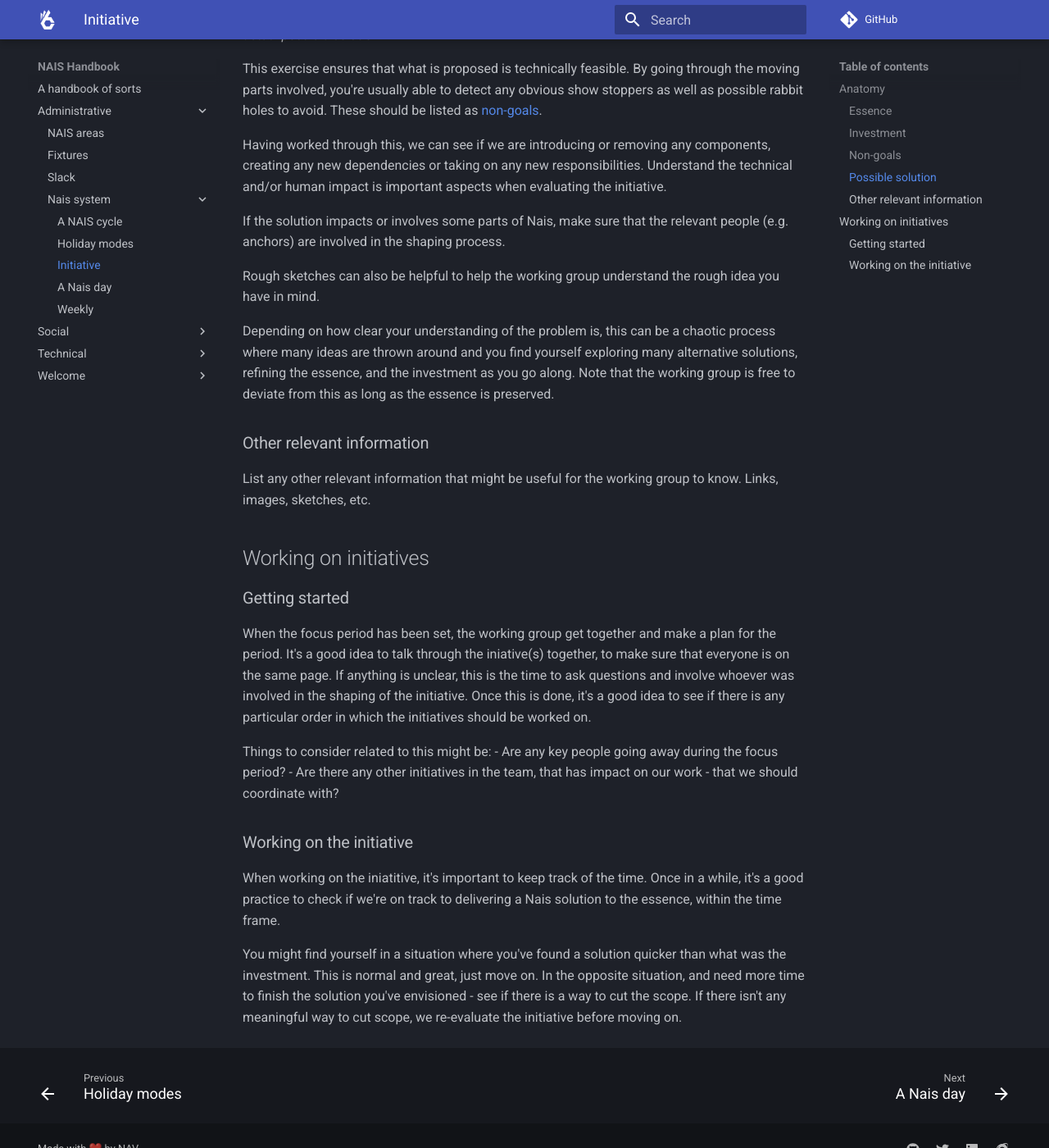
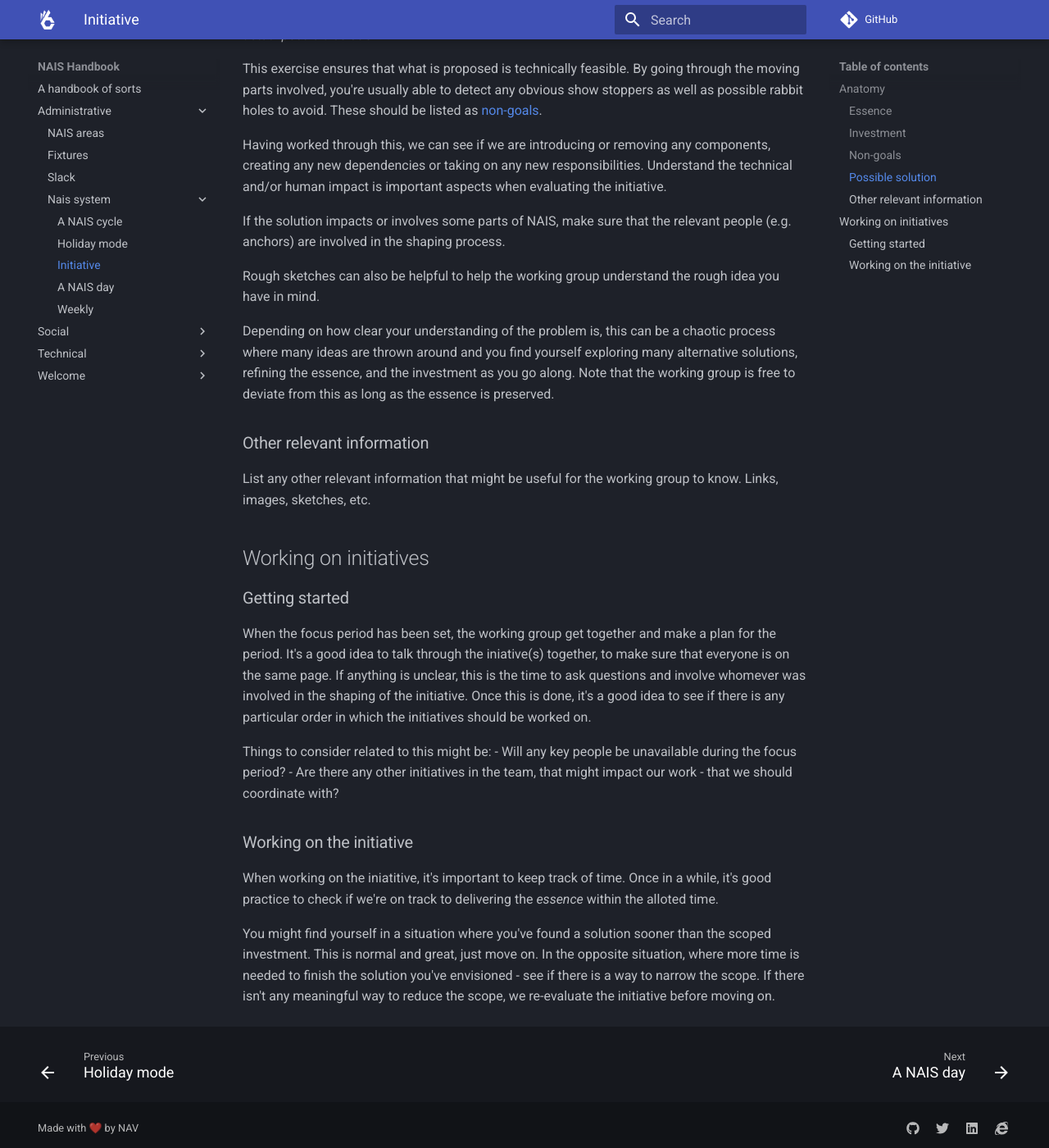
Before and after one commit to nais/handbook, an MkDocs documentation site: the page built from docs/administrative/nais-system/initiatives.md, in a window 1280 px wide and 1400 px high, scrolled down 1001 px. Shown: the whole window at 82% size. Built offline with MkDocs 1.6.1 and Material for MkDocs 9.7.7, drawn with Linux system fonts in a browser that asks for light colours; comment, search, counter and statistics services are not loaded; some of the changed text lies outside the part shown.

Commit message:
Language-touch-up-th

```diff
--- a/docs/administrative/nais-system/initiatives.md
+++ b/docs/administrative/nais-system/initiatives.md
@@ -36,7 +36,7 @@ This exercise ensures that what is proposed is technically feasible. By going th
 Having worked through this, we can see if we are introducing or removing any components, creating any new dependencies or taking on any new responsibilities.
 Understand the technical and/or human impact is important aspects when evaluating the initiative.
 
-If the solution impacts or involves some parts of Nais, make sure that the relevant people (e.g. anchors) are involved in the shaping process.
+If the solution impacts or involves some parts of NAIS, make sure that the relevant people (e.g. anchors) are involved in the shaping process.
 
 Rough sketches can also be helpful to help the working group understand the rough idea you have in mind.
 
@@ -54,16 +54,16 @@ List any other relevant information that might be useful for the working group t
 ### Getting started
 
 When the focus period has been set, the working group get together and make a plan for the period.
-It's a good idea to talk through the iniative(s) together, to make sure that everyone is on the same page. If anything is unclear, this is the time to ask questions and involve whoever was involved in the shaping of the initiative.
+It's a good idea to talk through the iniative(s) together, to make sure that everyone is on the same page. If anything is unclear, this is the time to ask questions and involve whomever was involved in the shaping of the initiative.
 Once this is done, it's a good idea to see if there is any particular order in which the initiatives should be worked on.
 
 Things to consider related to this might be:
-- Are any key people going away during the focus period?
-- Are there any other initiatives in the team, that has impact on our work - that we should coordinate with?
+- Will any key people be unavailable during the focus period?
+- Are there any other initiatives in the team, that might impact our work - that we should coordinate with?
 
 ### Working on the initiative
 
-When working on the iniatitive, it's important to keep track of the time. Once in a while, it's a good practice to check if we're on track to delivering a Nais solution to the essence, within the time frame.
+When working on the iniatitive, it's important to keep track of time. Once in a while, it's good practice to check if we're on track to delivering the _essence_ within the alloted time.
 
-You might find yourself in a situation where you've found a solution quicker than what was the investment. This is normal and great, just move on.
-In the opposite situation, and need more time to finish the solution you've envisioned - see if there is a way to cut the scope. If there isn't any meaningful way to cut scope, we re-evaluate the initiative before moving on.
+You might find yourself in a situation where you've found a solution sooner than the scoped investment. This is normal and great, just move on.
+In the opposite situation, where more time is needed to finish the solution you've envisioned - see if there is a way to narrow the scope. If there isn't any meaningful way to reduce the scope, we re-evaluate the initiative before moving on.
```
Also changed, not shown: other parts of docs/administrative/nais-system/initiatives.md (+2 -2 lines), docs/administrative/nais-system/README.md (+4 -4 lines), docs/administrative/nais-system/cycle.md (+1 -1 lines), docs/administrative/nais-system/holiday-mode.md (+4 -4 lines), docs/administrative/nais-system/nais-day.md (+6 -6 lines), docs/administrative/nais-system/weekly.md (+1 -1 lines).
